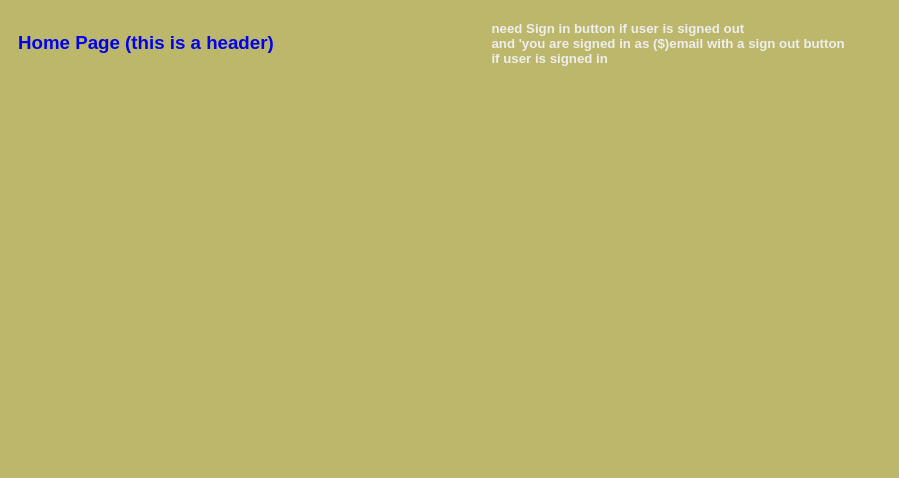
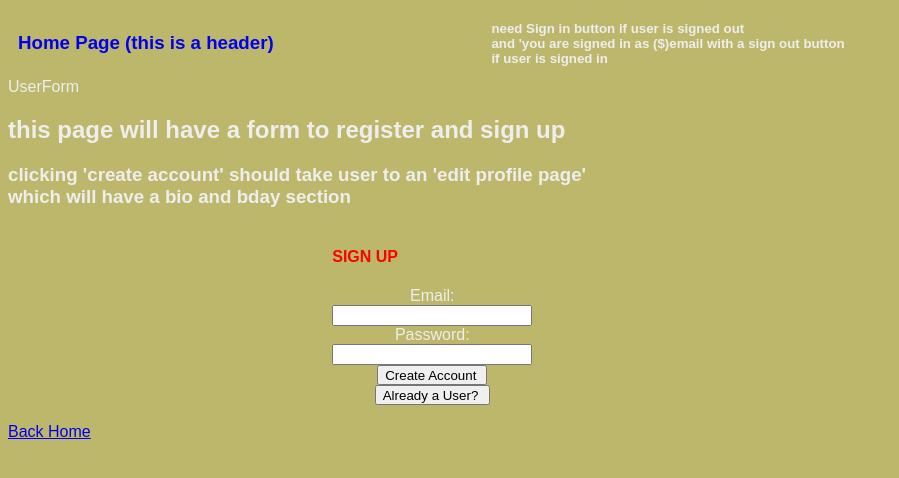
Before and after one commit to Gcrowder93/Employee-Directory, a React app: page /userform in a window 1280 px wide. Shown: the top 478 px of the page, without its empty margins (0-899 px from the left). Built offline with nearby package versions, Linux system fonts and the light colour scheme.

Commit message:
at a point where im going to focus on auth

```diff
--- a/src/App.css
+++ b/src/App.css
@@ -9,3 +9,7 @@ body {
 img:hover {
   opacity: 50%;
 }
+
+.h3 {
+  color: red;
+}
--- a/src/App.jsx
+++ b/src/App.jsx
@@ -17,8 +17,9 @@ export default function App() {
           </Route>
           <Route path="/login">
             <Auth />
+            {/*<Auth isSigningUp /> */}
           </Route>
-          <Route path="/register">
+          <Route path="/userform">
             <UserForm />
           </Route>
         </Switch>
--- /dev/null
+++ b/src/components/UserForm/UserForm.css
@@ -0,0 +1,25 @@
+form {
+  display: flex;
+  flex-direction: column;
+  width: 200px;
+  margin: auto;
+}
+
+label {
+  display: flex;
+  margin: auto;
+  /* padding: 2px; */
+}
+
+button {
+  text-align: center;
+  display: flex;
+  flex-direction: column;
+  margin: auto;
+  height: 20px;
+  width: 60px;
+}
+
+h4 {
+  color: red;
+}
--- a/src/components/UserForm/UserForm.jsx
+++ b/src/components/UserForm/UserForm.jsx
@@ -1,11 +1,49 @@
 import React from 'react';
 import { Link } from 'react-router-dom';
+import { useHistory } from 'react-router-dom/cjs/react-router-dom.min';
+import './UserForm.css';
 
 function UserForm() {
+  let history = useHistory();
+  const redirect = () => {
+    history.push('/login');
+  };
   return (
     <>
       <div>UserForm</div>
       <h2>this page will have a form to register and sign up</h2>
+      <h3>
+        clicking 'create account' should take user to an 'edit profile page'
+        <br></br>
+        which will have a bio and bday section
+      </h3>
+
+      <form>
+        <h4>SIGN UP</h4>
+        <label htmlFor="email">Email:</label>
+        <input id="email" type="email" name="email" />
+        <label htmlFor="password">Password:</label>
+        <input id="password" type="password" name="password" />
+      </form>
+      <button
+        style={{
+          width: '110px',
+        }}
+        type="submit"
+      >
+        Create Account
+      </button>
+      <button
+        onClick={redirect}
+        style={{
+          width: '115px',
+        }}
+        type="submit"
+      >
+        Already a User?
+      </button>
+
+      <br></br>
       <Link to="/">Back Home</Link>
     </>
   );
--- /dev/null
+++ b/src/views/Auth/Auth.css
@@ -0,0 +1,21 @@
+form {
+  display: flex;
+  flex-direction: column;
+  width: 200px;
+  margin: auto;
+}
+
+label {
+  display: flex;
+  margin: auto;
+  /* padding: 2px; */
+}
+
+button {
+  text-align: center;
+  display: flex;
+  flex-direction: column;
+  margin: auto;
+  height: 20px;
+  width: 60px;
+}
--- a/src/views/Auth/Auth.jsx
+++ b/src/views/Auth/Auth.jsx
@@ -1,22 +1,55 @@
 import React from 'react';
 import { Link } from 'react-router-dom';
+import { useHistory } from 'react-router-dom';
+import './Auth.css';
 
 function Auth() {
+  let history = useHistory();
+  const redirect = () => {
+    history.push('/userform');
+  };
   return (
     <>
       <div>Auth</div>
       <h3>
-        this page is the log in page.<br></br>
-        should have form with should have 2 inputs (email, pass)<br></br> and 2
-        buttons (login, register)<br></br>
-        register button takes you to /register<br></br>
+        this page is the log in page.[/]<br></br>
+        should have form with should have 2 inputs (email, pass)[/]<br></br> and
+        2 buttons (login, register) [/]<br></br>
         <br></br>
         login button takes you to /home, with protected links to edit profile{' '}
         <br></br>OR to an edit profile page with inputs for birthday and bio
       </h3>
+
+      <form>
+        <h4>LOG IN</h4>
+        <label htmlFor="email">Email:</label>
+        <input id="email" type="email" name="email" />
+        <label htmlFor="password">Password:</label>
+        <input id="password" type="password" name="password" />
+      </form>
+      <button
+        style={{
+          width: '55px',
+        }}
+        type="submit"
+      >
+        Log In
+      </button>
+      <button
+        onClick={redirect}
+        style={{
+          width: '88px',
+        }}
+        type="submit"
+      >
+        Not a User?
+      </button>
+
+      <br></br>
       <Link to="/">Back Home</Link>
     </>
   );
 }
+<Link to="/">Back Home</Link>;
 
 export default Auth;
--- a/src/views/Home/Home.jsx
+++ b/src/views/Home/Home.jsx
@@ -1,6 +1,7 @@
 import { Link, Redirect } from 'react-router-dom';
 import image from '../../assets/huh.png';
 import './Home.css';
+import UserForm from '../../components/UserForm/UserForm';
 
 export default function Home() {
   return (
@@ -11,9 +12,9 @@ export default function Home() {
           sign in ( /login)
         </Link>{' '}
         or
-        <Link className="reglink" to="/register">
+        <Link className="reglink" to="/UserForm">
           {' '}
-          register ( /register)
+          register ( /userform)
         </Link>
         .
       </p>
```
